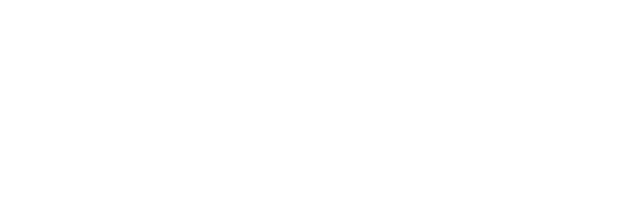
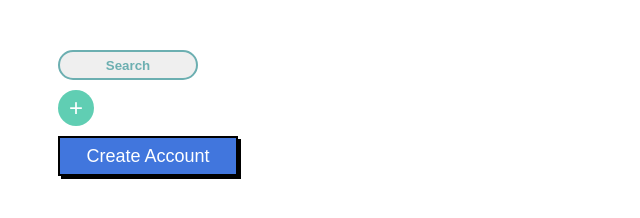
Before and after one commit to plche/buttons, a plain HTML site: page index.html in a window 1280 px wide. Shown: the whole page, without its empty margins (0-640 px from the left). Drawn offline with Linux system fonts and the light colour scheme.

Commit message:
Commit final

```diff
--- a/css/styles.css
+++ b/css/styles.css
@@ -0,0 +1,34 @@
+main{
+    margin: 50px 50px;
+}
+
+#search{
+    width: 140px;
+    height: 30px;
+    border: 2px solid rgb(108, 175, 177);
+    border-radius: 25px;
+    color: rgb(108, 175, 177);
+    font-weight: bold;
+    margin-bottom: 10px;
+}
+
+#add{
+    width: 36px;
+    height: 36px;
+    border: 0;
+    border-radius: 50px;
+    background-color: rgb(96, 206, 179);
+    color: rgb(255, 255, 255);
+    font-size: x-large;
+    margin-bottom: 10px;
+}
+
+#create{
+    width: 180px;
+    height: 40px;
+    border: 2px solid rgb(0, 0, 0);
+    background-color: rgb(65, 118, 221);
+    color: rgb(255, 255, 255);
+    font-size: large;
+    box-shadow: 3px 3px rgb(0, 0, 0);
+}
--- a/index.html
+++ b/index.html
@@ -8,6 +8,16 @@
         <link rel="stylesheet" href="./css/styles.css">
     </head>
     <body>
-
+        <main>
+            <div>
+                <button id="search">Search</button>
+            </div>
+            <div>
+                <button id="add">+</button>
+            </div>
+            <div>
+                <button id="create">Create Account</button>
+            </div>
+        </main>
     </body>
 </html>
```
